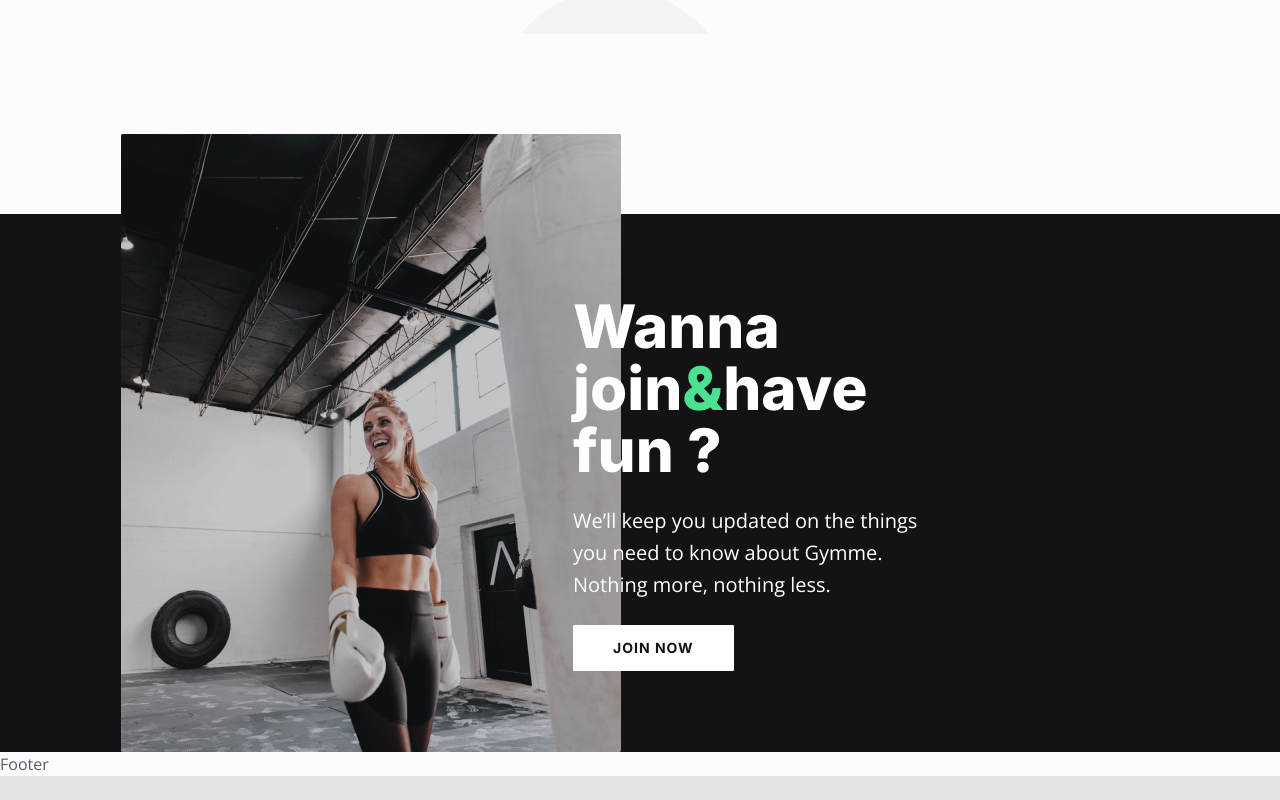
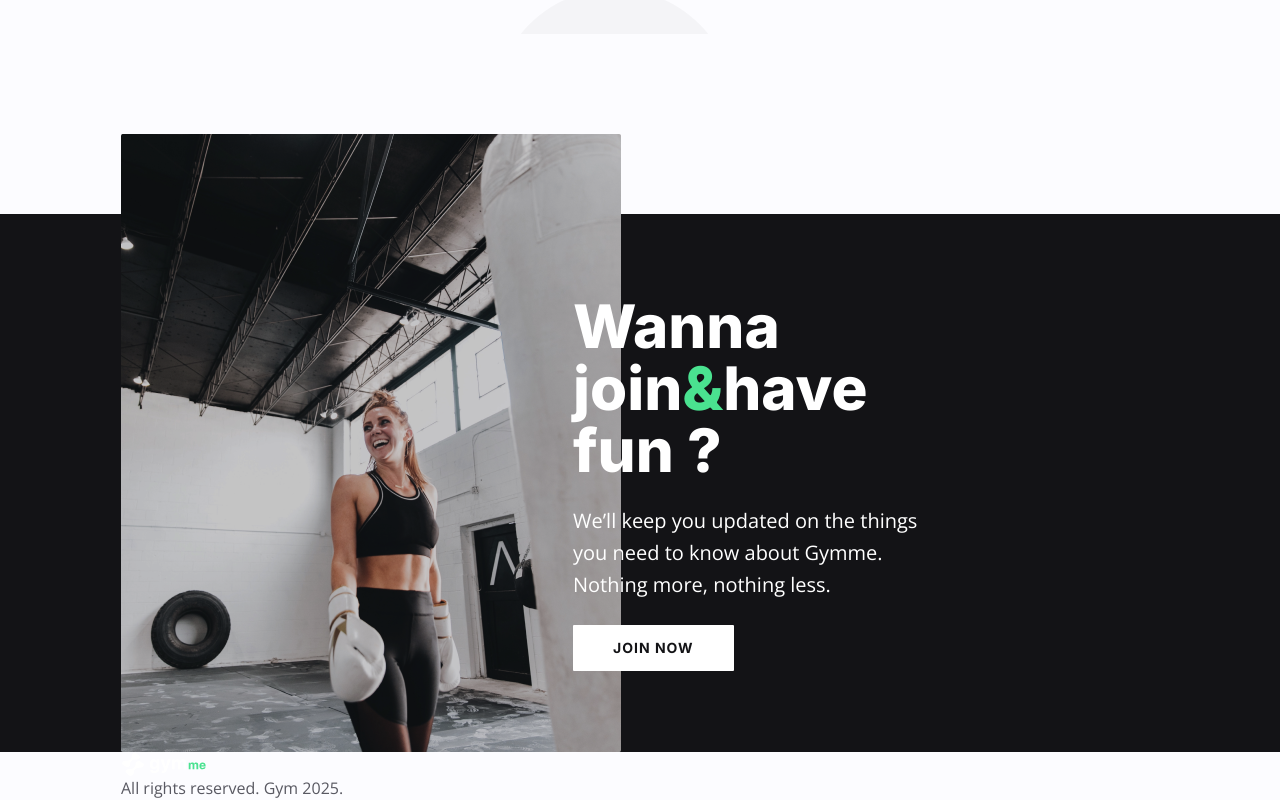
Before and after one commit to zablon-oigo/deploy-reactapp-using-terraform, a React (Vite) app: page / in a window 1280 px wide. Shown: the part 4222-5022 px from the top of the page. Before the commit the page ends 4998 px from the top, so only its background shows below. Built offline with nearby package versions, Linux system fonts and the light colour scheme.

Commit message:
Added footer

```diff
--- a/src/components/Footer.jsx
+++ b/src/components/Footer.jsx
@@ -1,7 +1,15 @@
 import React from 'react'
-
+import {footer}  from '../data'
 export default function Footer() {
+    const{logo,copyrightText}=footer
   return (
-    <div>Footer</div>
+    <div className='container mx-auto'>
+        <a href="" className="">
+            <img src={logo} alt="" className="" />
+        </a>
+        <p className="">
+            {copyrightText}
+        </p>
+    </div>
   )
 }
```
